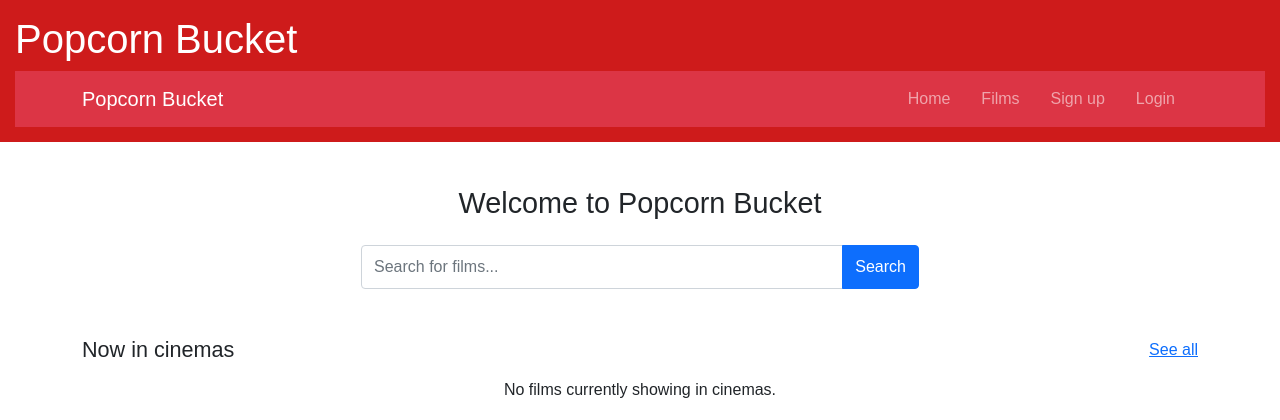
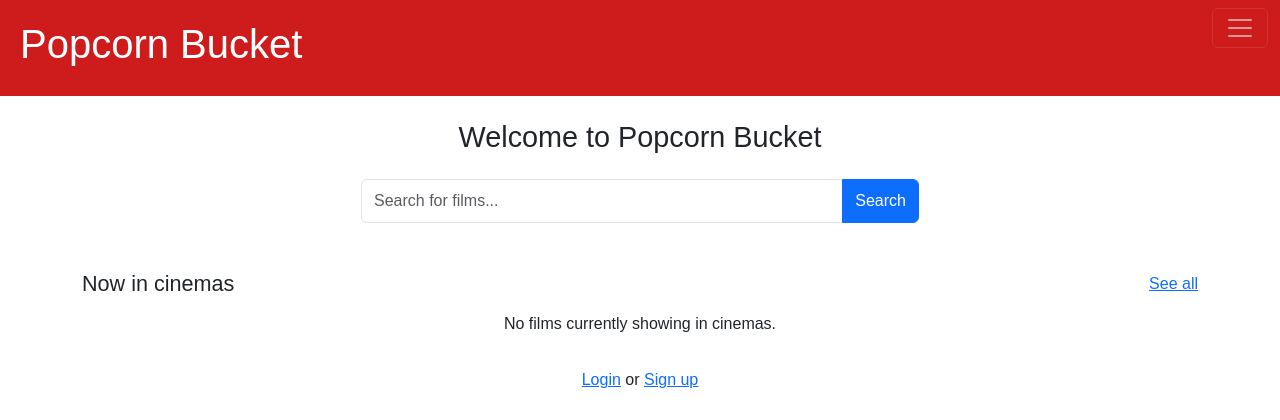
Before and after one commit to 3010468m/PopcornBucket, a Django app: page / in a window 1280 px wide. Shown: the top 420 px of the page. Run offline with Django 3.2, Linux system fonts and the light colour scheme; data that the repository does not hold is empty.

Commit message:
added menu to nav bar

```diff
--- a/static/css/styles.css
+++ b/static/css/styles.css
@@ -1,7 +1,7 @@
 body { font-family: Arial, sans-serif; margin: 0; padding: 0; }
-header { background: #ce1b1b; color: white; padding: 15px; }
+header { background: #ce1b1b; color: white; padding: 20px; }
 nav a { color: white; margin-right: 15px; text-decoration: none; }
-nav a:hover { text-decoration: underline; }
+nav a:hover { text-decoration: underline; } */
 main { padding: 20px; }
 
 /* container: central */
--- a/templates/popcornbucket/base.html
+++ b/templates/popcornbucket/base.html
@@ -2,7 +2,7 @@
 <!DOCTYPE html>
 <html lang="en">
 <head>
-    <link href="https://cdn.jsdelivr.net/npm/bootstrap@5.0.2/dist/css/bootstrap.min.css" rel="stylesheet" integrity="sha384-EVSTQN3/azprG1Anm3QDgpJLIm9Nao0Yz1ztcQTwFspd3yD65VohhpuuCOmLASjC" crossorigin="anonymous">
+    <link href="https://cdn.jsdelivr.net/npm/bootstrap@5.3.3/dist/css/bootstrap.min.css" rel="stylesheet">
     <link rel="stylesheet" href="https://cdn.jsdelivr.net/npm/bootstrap-icons@1.11.1/font/bootstrap-icons.css">
     <link rel="stylesheet" type="text/css" href="{% static 'css/styles.css' %}">
     <meta charset="UTF-8">
@@ -14,23 +14,26 @@
     <h1><a href="{% url 'homepage' %}" style="color: white; text-decoration: none;">
         Popcorn Bucket</a>
     </h1>
-    <nav class="navbar navbar-expand-lg navbar-dark bg-danger">
-    <div class="container">
-        <a class="navbar-brand" href="{% url 'homepage' %}">Popcorn Bucket</a>
+    <nav class="navbar navbar-dark fixed-top">
+    <div class="container-fluid">
+        <a class="navbar-brand" href="{% url 'homepage' %}"></a>
 
-        <button class="navbar-toggler" type="button" data-bs-toggle="collapse" data-bs-target="#navbarNav">
+        <button class="btn btn-lg navbar-toggler" type="button" data-bs-toggle="offcanvas" data-bs-target="#offcanvasNavbar" aria-controls="offcanvasNavbar" aria-label="Toggle navigation">
         <span class="navbar-toggler-icon"></span>
         </button>
 
-        <div class="collapse navbar-collapse" id="navbarNav">
-        <ul class="navbar-nav ms-auto">
-
+        <div class="offcanvas offcanvas-end bg-danger text-white" tabindex="-1" id="offcanvasNavbar" aria-labelledby="offcanvasNavbarLabel">
+        <div class="offcanvas-header">
+            <h5 class="offcanvas-title" id="offcanvasNavbarLabel">Menu</h5>
+            <button type="button" class="btn-close" data-bs-dismiss="offcanvas" aria-label="Close"></button>
+        </div>
+        <div class="offcanvas-body">
+            <ul class="navbar-nav justify-content-end flex-grow-1 pe-3">
             <li class="nav-item">
-            <a class="nav-link" href="{% url 'homepage' %}">Home</a>
+                <a class="nav-link" href="{% url 'homepage' %}">Home</a>
             </li>
-
             <li class="nav-item">
-            <a class="nav-link" href="{% url 'film_list' %}">Films</a>
+                <a class="nav-link" href="{% url 'film_list' %}">Films</a>
             </li>
 
             {% if user.is_authenticated %}
@@ -48,8 +51,9 @@
                 <a class="nav-link" href="{% url 'login' %}">Login</a>
             </li>
             {% endif %}
+            </ul>
 
-        </ul>
+        </div>
         </div>
     </div>
     </nav>
@@ -59,7 +63,7 @@
     {% block content %}
     {% endblock %}
 </main>
-<script src="https://cdn.jsdelivr.net/npm/bootstrap@5.0.2/dist/js/bootstrap.bundle.min.js" integrity="sha384-MrcW6ZMFYlzcLA8Nl+NtUVF0sA7MsXsP1UyJoMp4YLEuNSfAP+JcXn/tWtIaxVXM" crossorigin="anonymous"></script>
+<script src="https://cdn.jsdelivr.net/npm/bootstrap@5.3.3/dist/js/bootstrap.bundle.min.js"></script>
 <script src="{% static 'js/script.js' %}"></script>
 </body>
 </html>
--- a/templates/popcornbucket/watchlist.html
+++ b/templates/popcornbucket/watchlist.html
@@ -37,9 +37,4 @@
 {% else %}
         <p>No films found.</p>
 {% endif %}
-
-<style>
-
-</style>
-
 {% endblock %}
```
